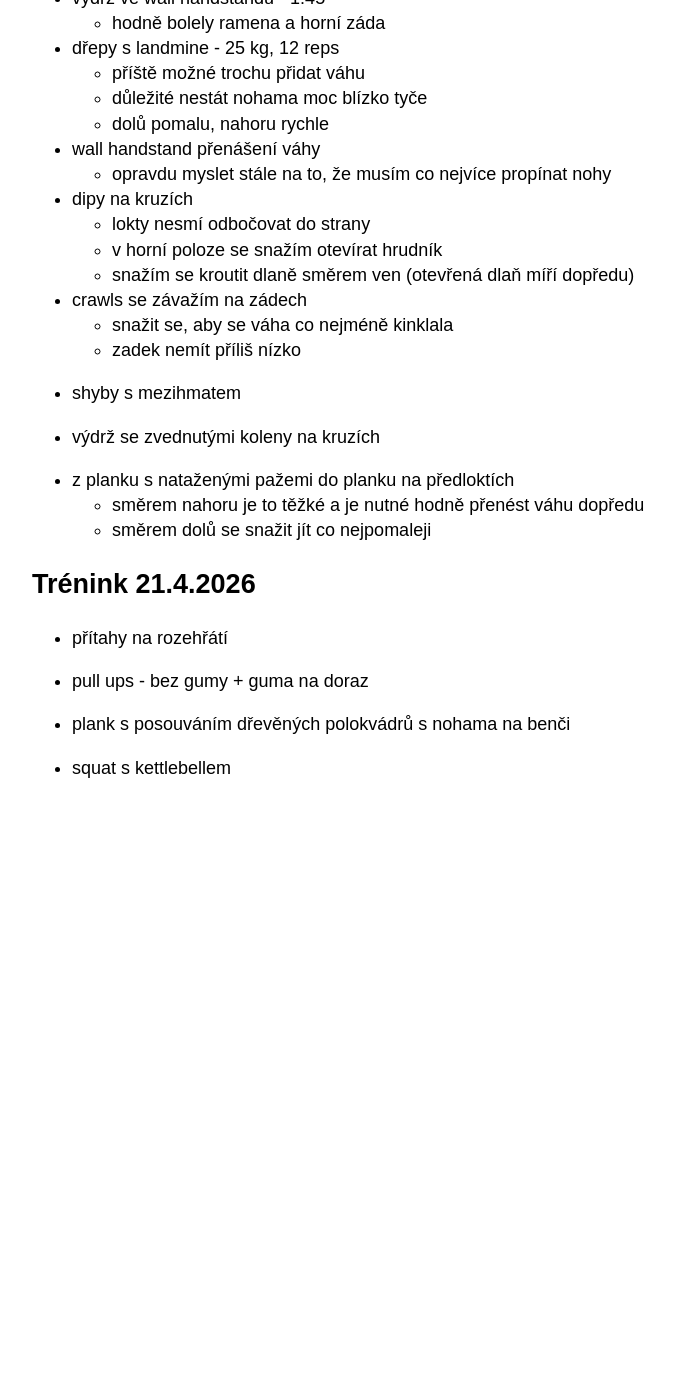
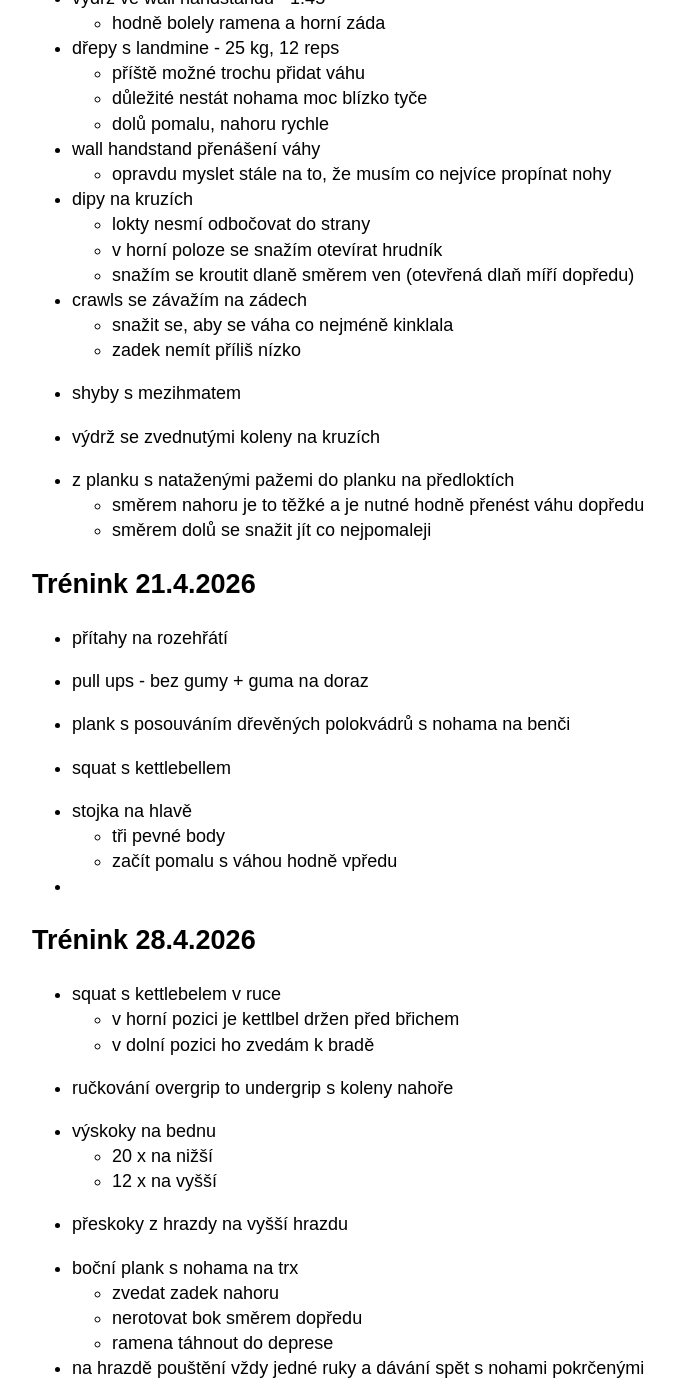
Before and after one commit to hartmaj2/hartmaj2.github.io, a Jekyll site: the page built from sections/sports/fitness.md, in a window 1280 px wide and 1400 px high, scrolled down 11235 px. Shown: the whole window, without its empty margins (158-832 px from the left). Built offline with Jekyll 4.4.1, drawn with Linux system fonts in a browser that asks for light colours; before the commit the page ends 12034 px from its top, so only the background shows below that.

Commit message:
Add training

```diff
--- a/sections/sports/fitness.md
+++ b/sections/sports/fitness.md
@@ -548,3 +548,29 @@ minutu běžky
 - plank s posouváním dřevěných polokvádrů s nohama na benči
 
 - squat s kettlebellem
+
+- stojka na hlavě
+  -  tři pevné body
+  -  začít pomalu s váhou hodně vpředu
+-
+
+## Trénink 28.4.2026
+
+- squat s kettlebelem v ruce
+  - v horní pozici je kettlbel držen před břichem
+  - v dolní pozici ho zvedám k bradě
+
+- ručkování overgrip to undergrip s koleny nahoře
+
+- výskoky na bednu
+  - 20 x na nižší
+  - 12 x na vyšší
+
+- přeskoky z hrazdy na vyšší hrazdu
+
+- boční plank s nohama na trx
+  - zvedat zadek nahoru
+  - nerotovat bok směrem dopředu
+  - ramena táhnout do deprese
+
+- na hrazdě pouštění vždy jedné ruky a dávání spět s nohami pokrčenými
```
